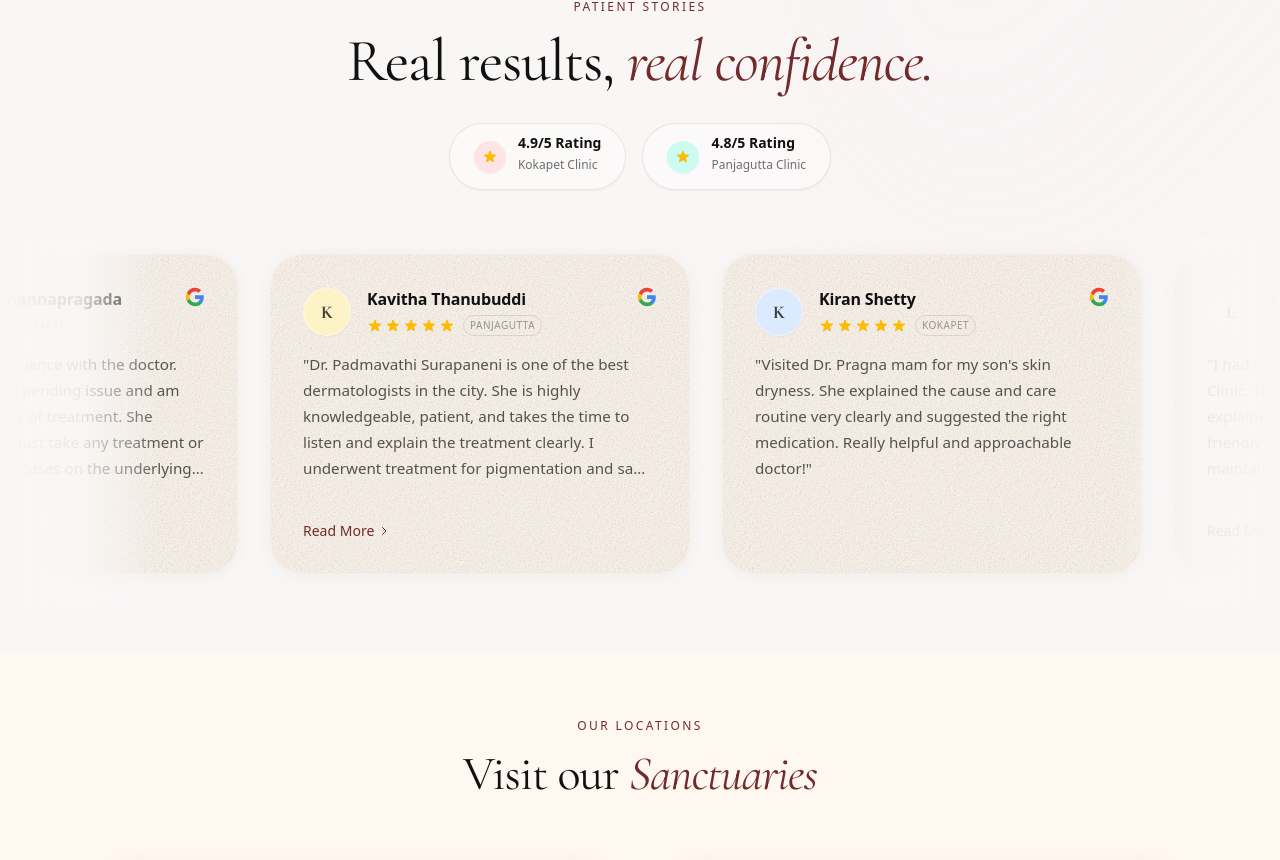
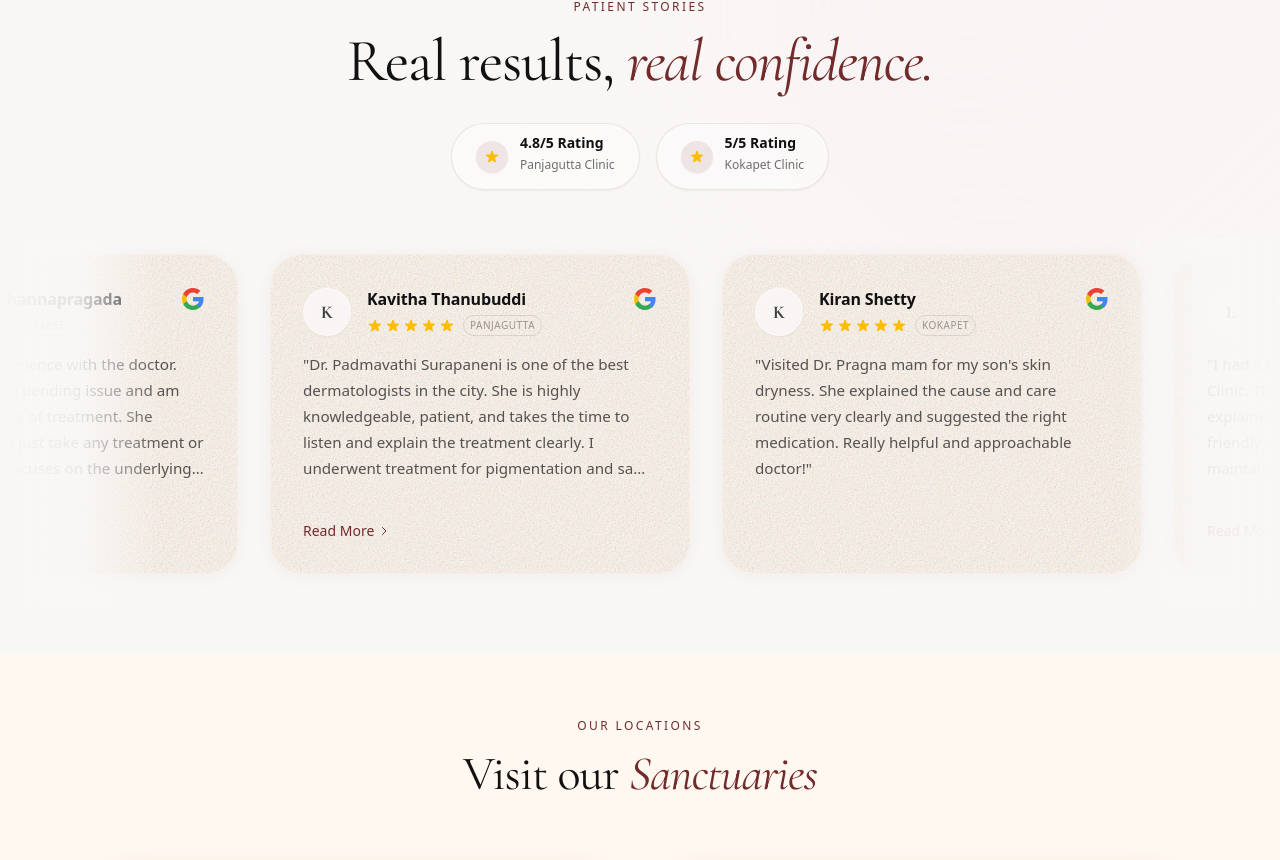
Before and after one commit to DrPragna/Pragna-Skin-Clinic-Website, a Next.js app: page / in a window 1280 px wide. Shown: the part 5119-5979 px from the top of the page. Built offline with nearby package versions, Linux system fonts and the light colour scheme; a web font is replaced by a local one.

Commit message:
Refine testimonials section: unify colors, reorder clinics, increase Google icon size

```diff
--- a/components/sections/Testimonials.tsx
+++ b/components/sections/Testimonials.tsx
@@ -15,7 +15,7 @@ const testimonials = [
     text: "I had an amazing experience with the doctor. She has solved my long pending issue and am very happy with her way of treatment. She doesn't push people to just take any treatment or medicine. She always focuses on the underlying issue and tries solving the roots first and not just a superficial treatment. I am very much satisfied with her and I'd strongly suggest her.",
     author: "Anuradha Channapragada",
     initial: "A",
-    bg: "bg-rose-100",
+    bg: "bg-maroon-50",
     clinic: "kokapet"
   },
   {
@@ -23,7 +23,7 @@ const testimonials = [
     text: "Dr. Padmavathi Surapaneni is one of the best dermatologists in the city. She is highly knowledgeable, patient, and takes the time to listen and explain the treatment clearly. I underwent treatment for pigmentation and saw visible results in short time. The staff is also very friendly and informative. I highly recommend this clinic for anyone looking for genuine skin care.",
     author: "Kavitha Thanubuddi",
     initial: "K",
-    bg: "bg-amber-100",
+    bg: "bg-maroon-50",
     clinic: "panjagutta"
   },
   {
@@ -31,7 +31,7 @@ const testimonials = [
     text: "Visited Dr. Pragna mam for my son's skin dryness. She explained the cause and care routine very clearly and suggested the right medication. Really helpful and approachable doctor!",
     author: "Kiran Shetty",
     initial: "K",
-    bg: "bg-blue-100",
+    bg: "bg-maroon-50",
     clinic: "kokapet"
   },
   {
@@ -39,7 +39,7 @@ const testimonials = [
     text: "I had a really good experience at Pragna Skin Clinic. The doctors were very professional and explained the treatment clearly. The staff was friendly and helpful, and the clinic was well maintained. I'm already seeing good results and would definitely recommend this clinic to anyone looking for skin care treatments.",
     author: "Lakshman Kumar Blina",
     initial: "L",
-    bg: "bg-orange-100",
+    bg: "bg-maroon-50",
     clinic: "panjagutta"
   },
   {
@@ -47,7 +47,7 @@ const testimonials = [
     text: "Best skin clinic with the state of the art facilities. I have come here with multiple problems and have always been happy with remarkable results. Dr Pragna is kind, patient and caring. A one stop destination for all your skin and hair problems.",
     author: "Sony Sharma",
     initial: "S",
-    bg: "bg-green-100",
+    bg: "bg-maroon-50",
     clinic: "kokapet"
   },
   {
@@ -55,7 +55,7 @@ const testimonials = [
     text: "Consulted for skin issues. Liked the attention towards the issues and treatment done successfully. I have been visiting Padmavathi mam for past 4 years. Extremely happy with the results.",
     author: "Pavithra Gera",
     initial: "P",
-    bg: "bg-teal-100",
+    bg: "bg-maroon-50",
     clinic: "panjagutta"
   },
   {
@@ -63,7 +63,7 @@ const testimonials = [
     text: "Love the doctors, explanations, procedures, everything. Dr. Pragna is very professional, kind, and attentive. She really listens and explains things clearly. I had a great experience and highly recommend!",
     author: "Saania Reddy",
     initial: "S",
-    bg: "bg-yellow-100",
+    bg: "bg-maroon-50",
     clinic: "kokapet"
   },
   {
@@ -71,7 +71,7 @@ const testimonials = [
     text: "I have been coming here since 4 years. Dr Padmavathi is my fav doctor here and I have seen effective results. Staff service is also excellent.",
     author: "Juweria Anam",
     initial: "J",
-    bg: "bg-indigo-100",
+    bg: "bg-maroon-50",
     clinic: "panjagutta"
   },
   {
@@ -79,7 +79,7 @@ const testimonials = [
     text: "Dr. Pragna is very knowledgeable and understood our concerns perfectly and explained the causal agents to our problems. I'd definitely refer her to everyone for any dermatology condition.",
     author: "Rishik Sharma",
     initial: "R",
-    bg: "bg-purple-100",
+    bg: "bg-maroon-50",
     clinic: "kokapet"
   },
   {
@@ -87,7 +87,7 @@ const testimonials = [
     text: "Dr Padmavati is a well experienced doctor with a decent staff. I had undergone my acne treatment and Melasma control well. Pragna Skin Clinic is one of the best clinics in Hyderabad.",
     author: "Kumar Chiguru",
     initial: "K",
-    bg: "bg-pink-100",
+    bg: "bg-maroon-50",
     clinic: "panjagutta"
   },
   {
@@ -95,7 +95,7 @@ const testimonials = [
     text: "Doctor is really good and one thing which differentiates her is her simplicity and sincerely listening to patients' problems. Overall cost including appointment and medicine is comparatively economical. Don't hesitate, just make an appointment for your skin and hair related issues. Thank you, Dr. Padmavati madam.",
     author: "Chandra Shekhar Mekala",
     initial: "C",
-    bg: "bg-cyan-100",
+    bg: "bg-maroon-50",
     clinic: "panjagutta"
   },
   {
@@ -103,7 +103,7 @@ const testimonials = [
     text: "Dr. Padmavathi garu is a very good doctor. We had great experience till now. Thanks for Dr. Padmavathi garu, she is an excellent dermatologist. She is soft spoken and very friendly, she clears all the doubts. I got good results. And the whole staff is also very friendly.",
     author: "Kavya Olupalli",
     initial: "K",
-    bg: "bg-lime-100",
+    bg: "bg-maroon-50",
     clinic: "panjagutta"
   },
   {
@@ -111,7 +111,7 @@ const testimonials = [
     text: "I had an amazing experience with Dr. Padmathi. Their expertise and personalized approach truly stood out. The diagnosis was spot-on, and the treatment plan yielded remarkable results. The clinic's atmosphere is welcoming, and the staff is friendly and professional. I highly recommend Dr. Padmathi for anyone seeking top-notch dermatological care.",
     author: "Sowjanya Pandranki",
     initial: "S",
-    bg: "bg-emerald-100",
+    bg: "bg-maroon-50",
     clinic: "panjagutta"
   },
   {
@@ -119,7 +119,7 @@ const testimonials = [
     text: "Dr. Padmavathi Surapaneni is truly one of the best and most experienced dermatologists I've ever consulted. Her knowledge and the way she explains everything in detail show how strong she is in her subject. I've never faced any issues with the treatments or creams she has prescribed - they've always worked beautifully for me. What I really appreciate is that she never recommends anything unnecessary, which shows her integrity and genuine care for patients. The clinic staff are also very friendly, helpful, and well-trained. Highly recommend her clinic for anyone looking for trustworthy and effective dermatological care.",
     author: "Swathi Kodali",
     initial: "S",
-    bg: "bg-violet-100",
+    bg: "bg-maroon-50",
     clinic: "panjagutta"
   },
   {
@@ -127,7 +127,7 @@ const testimonials = [
     text: "We had a great experience at Pragna Skin Clinic. Dr. Padmavathi ma'am and Dr. Pragna ma'am are extremely knowledgeable and kind. The support staff were courteous and helpful. Highly recommended for anyone seeking treatment for hair and skin-related concerns.",
     author: "Saran Ravipati",
     initial: "S",
-    bg: "bg-fuchsia-100",
+    bg: "bg-maroon-50",
     clinic: "panjagutta"
   },
   {
@@ -135,14 +135,14 @@ const testimonials = [
     text: "I'm very pleased with the care and treatment I received. From the first consultation, you took the time to listen to my concerns, explain the underlying issues, and walk me through the treatment options clearly. Your expertise and personalized approach made a big difference, and I've seen noticeable improvement in both my hair. Thank you for your professionalism.",
     author: "Nayeem Mohammed",
     initial: "N",
-    bg: "bg-sky-100",
+    bg: "bg-maroon-50",
     clinic: "panjagutta"
   }
 ];
 
 // --- ICONS ---
 const GoogleIcon = () => (
-  <svg viewBox="0 0 24 24" className="w-5 h-5 flex-shrink-0" xmlns="http://www.w3.org/2000/svg">
+  <svg viewBox="0 0 24 24" className="w-6 h-6 flex-shrink-0" xmlns="http://www.w3.org/2000/svg">
     <path d="M22.56 12.25c0-.78-.07-1.53-.2-2.25H12v4.26h5.92c-.26 1.37-1.04 2.53-2.21 3.31v2.77h3.57c2.08-1.92 3.28-4.74 3.28-8.09z" fill="#4285F4" />
     <path d="M12 23c2.97 0 5.46-.98 7.28-2.66l-3.57-2.77c-.98.66-2.23 1.06-3.71 1.06-2.86 0-5.29-1.93-6.16-4.53H2.18v2.84C3.99 20.53 7.7 23 12 23z" fill="#34A853" />
     <path d="M5.84 14.09c-.22-.66-.35-1.36-.35-2.09s.13-1.43.35-2.09V7.07H2.18C1.43 8.55 1 10.22 1 12s.43 3.45 1.18 4.93l2.85-2.22.81-.62z" fill="#FBBC05" />
@@ -434,35 +434,35 @@ export default function Testimonials() {
               transition={{ duration: 0.8, delay: 0.3 }}
               className="flex flex-wrap justify-center gap-4"
             >
-              {/* Kokapet Pill */}
+              {/* Panjagutta Pill - Reordered First */}
+              <a
+                href={PANJAGUTTA_REVIEWS_LINK}
+                target="_blank"
+                rel="noopener noreferrer"
+                className="inline-flex items-center gap-3 bg-white/40 backdrop-blur-sm px-6 py-3 rounded-full border border-maroon/10 shadow-sm hover:bg-white/60 hover:shadow-md transition-all group"
+              >
+                <div className="w-8 h-8 rounded-full bg-maroon/10 flex items-center justify-center text-maroon shadow-sm group-hover:scale-110 transition-transform">
+                  <StarIcon />
+                </div>
+                <div className="text-left">
+                  <span className="font-bold text-charcoal block leading-none text-sm">4.8/5 Rating</span>
+                  <span className="text-charcoal/60 text-xs">Panjagutta Clinic</span>
+                </div>
+              </a>
+
+              {/* Kokapet Pill - Reordered Second */}
               <a
                 href={KOKAPET_REVIEWS_LINK}
                 target="_blank"
                 rel="noopener noreferrer"
                 className="inline-flex items-center gap-3 bg-white/40 backdrop-blur-sm px-6 py-3 rounded-full border border-maroon/10 shadow-sm hover:bg-white/60 hover:shadow-md transition-all group"
               >
-                <div className="w-8 h-8 rounded-full bg-rose-100 flex items-center justify-center text-maroon shadow-sm group-hover:scale-110 transition-transform">
+                <div className="w-8 h-8 rounded-full bg-maroon/10 flex items-center justify-center text-maroon shadow-sm group-hover:scale-110 transition-transform">
                   <StarIcon />
                 </div>
                 <div className="text-left">
-                  <span className="font-bold text-charcoal block leading-none text-sm">4.9/5 Rating</span>
+                  <span className="font-bold text-charcoal block leading-none text-sm">5/5 Rating</span>
                   <span className="text-charcoal/60 text-xs">Kokapet Clinic</span>
-                </div>
-              </a>
-
-              {/* Panjagutta Pill */}
-              <a
-                href={PANJAGUTTA_REVIEWS_LINK}
-                target="_blank"
-                rel="noopener noreferrer"
-                className="inline-flex items-center gap-3 bg-white/40 backdrop-blur-sm px-6 py-3 rounded-full border border-maroon/10 shadow-sm hover:bg-white/60 hover:shadow-md transition-all group"
-              >
-                <div className="w-8 h-8 rounded-full bg-teal-100 flex items-center justify-center text-maroon shadow-sm group-hover:scale-110 transition-transform">
-                  <StarIcon />
-                </div>
-                <div className="text-left">
-                  <span className="font-bold text-charcoal block leading-none text-sm">4.8/5 Rating</span>
-                  <span className="text-charcoal/60 text-xs">Panjagutta Clinic</span>
                 </div>
               </a>
             </motion.div>
```
